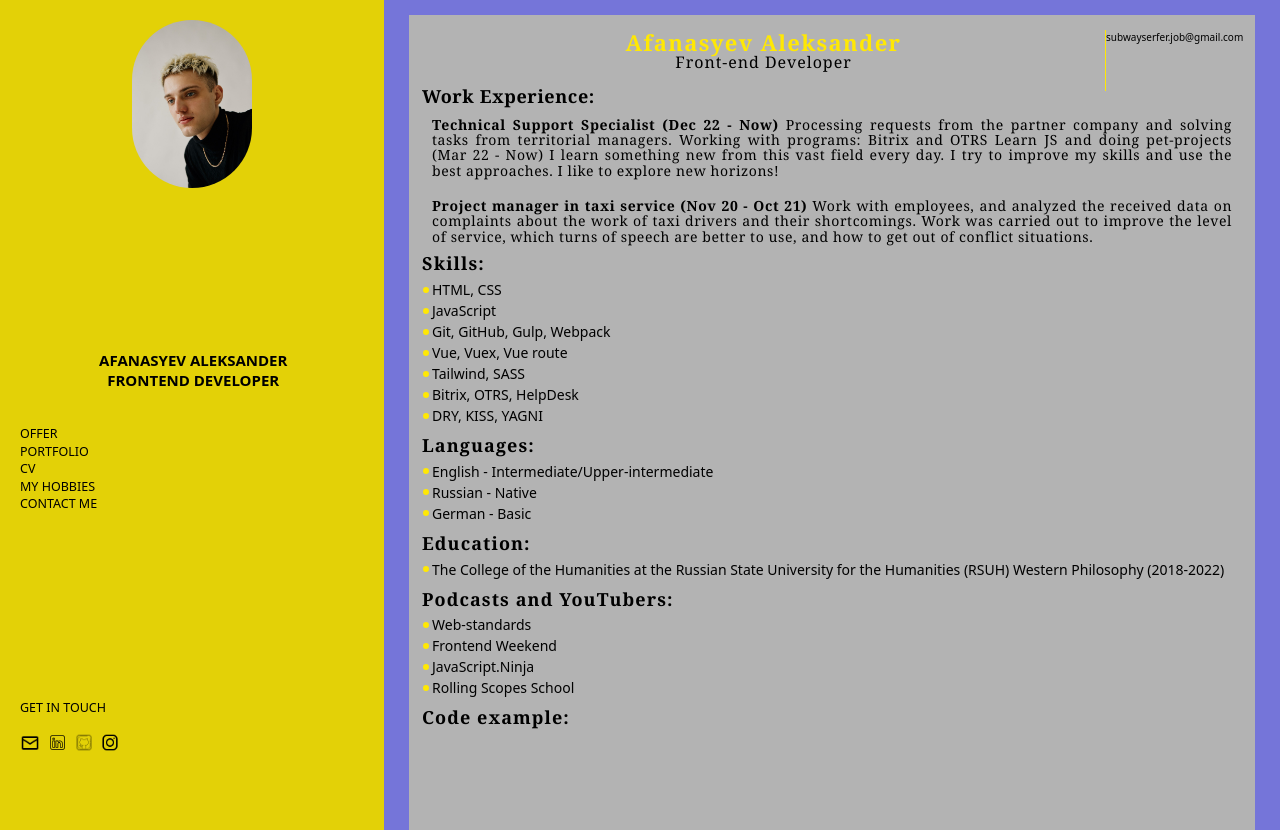
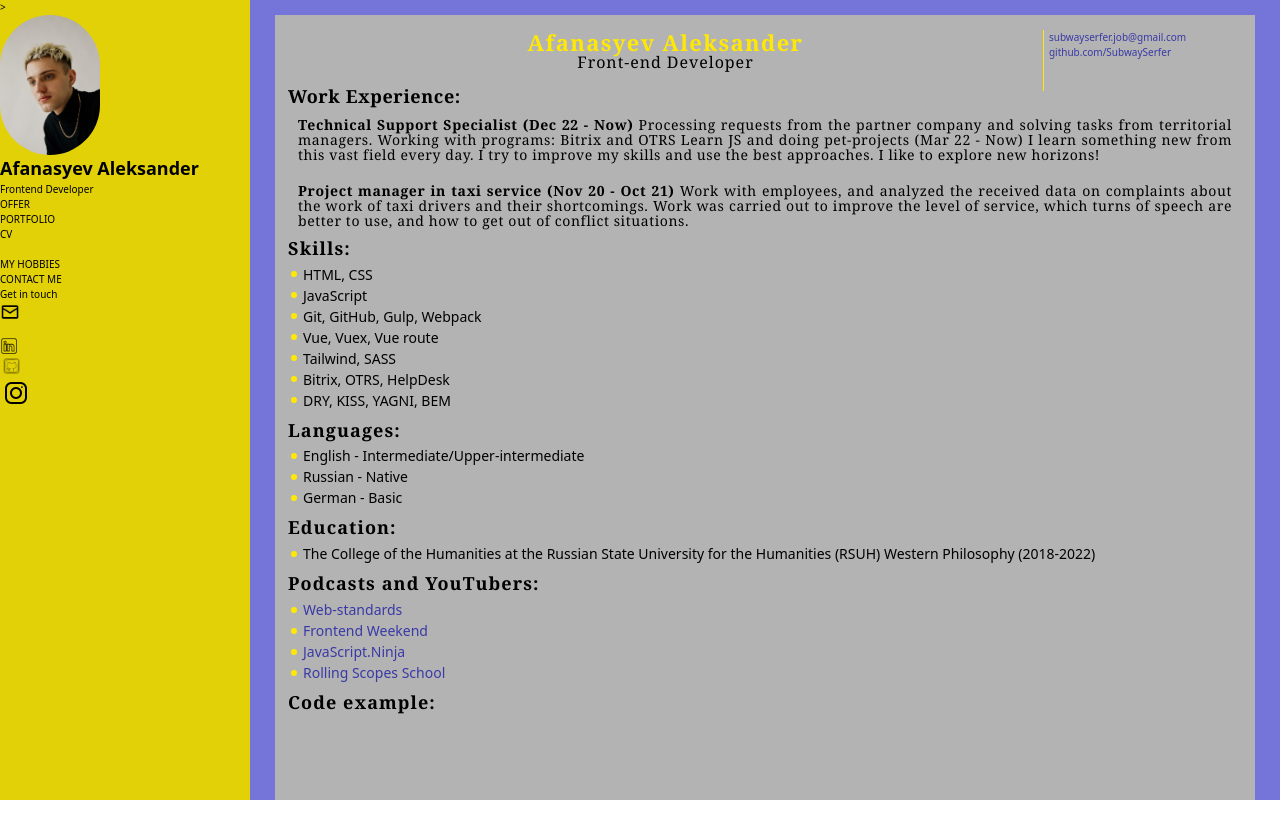
Before and after one commit to SubwaySerfer/myResumeApp, a Vue app: page /#/my_cv in a window 1280 px wide. After the commit the page ends 800 px from the top, so only its background shows below. Built offline with nearby package versions, Linux system fonts and the light colour scheme.

Commit message:
refactor: del Tailwind & add rems  (Tuesday, April 18, 2023 8:37:24 PM)

```diff
--- a/src/App.vue
+++ b/src/App.vue
@@ -1,8 +1,6 @@
 <template>
-  <div
-    id="app"
-    class="grid grid-cols-10 grid-rows-4 bg-slate-400 h-screen 2xl:min-h-[950px] xl:min-h-[830px]"
-  >
+  <div id="app" class="app__content">
+    <!-- app__content grid grid-cols-10 grid-rows-4 bg-slate-400 h-screen 2xl:min-h-[950px] xl:min-h-[830px] -->
     <mcv-image-start />
     <!-- <mcv-sidebar /> -->
     <router-view></router-view>
@@ -65,4 +63,13 @@ h1,
 h2 {
   margin: 0;
 }
+
+.app__content {
+  display: grid;
+  width: 100vw;
+  height: 100vh;
+  grid-template-columns: 25rem repeat(8, 1fr);
+}
 </style>
+
+<!-- app__content grid grid-cols-10 grid-rows-4 bg-slate-400 h-screen 2xl:min-h-[950px] xl:min-h-[830px] -->
--- a/src/components/ImageStart.vue
+++ b/src/components/ImageStart.vue
@@ -1,39 +1,32 @@
 <template>
-  <div class="bg-yel2 row-span-full col-start-1 col-end-4 -z-10"></div>
-  <router-link
-    to="/"
-    class="w-44 row-start-1 row-end-2 col-start-1 justify-self-center pt-6 col-end-4 pb-5 2xl:w-56 2xl:pt-9 xl:w-48 xl:pt-8"
+  <div class="navigation">
+    <router-link to="/" class="nav_avatar">
       ><img
         src="@/assets/image/photo_2022-12-11_10-29-09.jpg"
         alt="MyPhoto"
         class="rounded-full"
     /></router-link>
 
-  <div
-    class="row-start-2 row-end-3 col-start-1 col-end-4 justify-self-center self-end -translate-y-10 translate-x-0.5 uppercase xl:text-2xl 2xl:text-3xl"
-  >
+    <div class="">
       <router-link to="/" class="">
         <h1 class="font-bold">Afanasyev Aleksander</h1></router-link
       >
-    <h2 class="font-semibold text-center">Frontend Developer</h2>
+      <h2 class="">Frontend Developer</h2>
     </div>
-  <div
-    class="row-start-3 col-start-1 col-end-4 pl-8 2xl:text-2xl 2xl:pl-12 xl:text-xl xl:pt-4"
-  >
+    <div class="">
       <ul>
         <li><router-link to="/offer">OFFER</router-link></li>
         <li><router-link to="/portfolio">PORTFOLIO</router-link></li>
         <li><router-link to="/my_cv">CV</router-link></li>
+        <br />
         <li><router-link to="/hobbies">MY HOBBIES</router-link></li>
         <li><router-link to="/contacts">CONTACT ME</router-link></li>
       </ul>
     </div>
 
-  <div
-    class="row-start-4 col-start-1 col-end-4 justify-self-start pl-8 self-center 2xl:text-2xl 2xl:pl-12 xl:text-xl"
-  >
-    <div class="mb-6 uppercase">Get in touch</div>
-    <div class="flex gap-x-2.5 items-center">
+    <div class="">
+      <div class="">Get in touch</div>
+      <div class="">
         <a
           href="mailto:subwayserfer.job@gmail.com
 "
@@ -48,17 +41,18 @@
             alt="icon linkedIn"
         /></a>
         <a href="https://github.com/SubwaySerfer" target="_blank"
-        ><img class="w-9" src="@/assets/icon/icon-github.png" alt="icon GitHub"
+          ><img
+            class="w-9"
+            src="@/assets/icon/icon-github.png"
+            alt="icon GitHub"
         /></a>
-      <a
-        href="https://www.instagram.com/afonia633/"
-        target="_blank"
-        class="-ml-1"
+        <a href="https://www.instagram.com/afonia633/" target="_blank" class=""
           ><img
-          class="w-9 -pl-1"
+            class=""
             src="@/assets/icon/icon-insta.png"
             alt="icon Instagram"
         /></a>
+      </div>
     </div>
   </div>
 </template>
@@ -68,3 +62,43 @@ export default {
   name: 'McvImageStart',
 }
 </script>
+
+<style scoped>
+.navigation {
+  height: 100vh;
+  position: fixed;
+  top: 0;
+  left: 0;
+  width: 250px;
+  height: 100vh;
+  z-index: 1;
+  background-color: #e3d107;
+  overflow: hidden;
+  display: flex;
+
+  flex-direction: column;
+}
+.nav_avatar {
+  z-index: 1;
+  width: 10rem;
+}
+
+.font-bold {
+  font-weight: 700;
+  font-size: 1.8rem;
+}
+</style>
+
+<!-- w-44
+    row-start-1
+    row-end-2
+    col-start-1
+    justify-self-center
+    pt-6
+    col-end-4
+    pb-5
+    2xl:w-56
+    2xl:pt-9
+    xl:w-48
+    xl:pt-8
+    -- -->
--- a/src/views/MyCv.vue
+++ b/src/views/MyCv.vue
@@ -11,6 +11,9 @@
             href="mailto:subwayserfer.job@gmail.com"
             class="promo_contacts_link"
             >subwayserfer.job@gmail.com</a
+          >
+          <a href="https://github.com/SubwaySerfer" class="promo_contacts_link"
+            >github.com/SubwaySerfer</a
           >
         </div>
       </section>
@@ -46,7 +49,7 @@
           <li class="skills__item">Vue, Vuex, Vue route</li>
           <li class="skills__item">Tailwind, SASS</li>
           <li class="skills__item">Bitrix, OTRS, HelpDesk</li>
-          <li class="skills__item">DRY, KISS, YAGNI</li>
+          <li class="skills__item">DRY, KISS, YAGNI, BEM</li>
         </ul>
 
         <h3 class="skills_h3">Languages:</h3>
@@ -68,10 +71,18 @@
 
         <h3 class="skills_h3">Podcasts and YouTubers:</h3>
         <ul class="skills_ul">
-          <li class="skills__item"><a href="">Web-standards</a></li>
-          <li class="skills__item"><a href="">Frontend Weekend</a></li>
-          <li class="skills__item"><a href="">JavaScript.Ninja </a></li>
-          <li class="skills__item"><a href="">Rolling Scopes School </a></li>
+          <li class="skills__item">
+            <a href="" class="skills__item_link">Web-standards</a>
+          </li>
+          <li class="skills__item">
+            <a href="" class="skills__item_link">Frontend Weekend</a>
+          </li>
+          <li class="skills__item">
+            <a href="" class="skills__item_link">JavaScript.Ninja </a>
+          </li>
+          <li class="skills__item">
+            <a href="" class="skills__item_link">Rolling Scopes School </a>
+          </li>
         </ul>
       </section>
       <section class="code_example">
@@ -109,7 +120,7 @@ h3 {
   align-items: center;
   width: 100%;
   height: 100%;
-  grid-area: 1 / 4 / end / end;
+  grid-area: 1 / 2 / end / end;
   padding: 15px 25px 0;
 }
 .wrapper_cv {
@@ -136,12 +147,18 @@ h3 {
   flex: 1 1 20px;
 }
 .promo_contacts {
-  width: 137px;
+  width: 25rem;
   text-align: left;
   border-left: #ffe804 1px solid;
+  cursor: pointer;
+  display: flex;
+  flex-direction: column;
+  padding-left: 5px;
 }
 .promo_contacts_link {
   font-size: 1rem;
+  color: #3939a7;
+  font-weight: 500;
 }
 .experience__label {
   font-weight: 600;
@@ -177,11 +194,20 @@ h3 {
   height: 3px;
   width: 3px;
   position: absolute;
-  left: -9px;
+  left: -12px;
   top: 7.5px;
   content: '';
 }
 .skills_ul {
+  margin-left: 5px;
   padding: 0 10px 10px;
 }
+.skills__item_link {
+  cursor: pointer;
+  color: #3939a7;
+  font-weight: 500;
+}
+/* .skills__item_link:hover {
+  transform: scale(1.5);
+} */
 </style>
```
Lines whose indentation alone changed are shown as unchanged.
